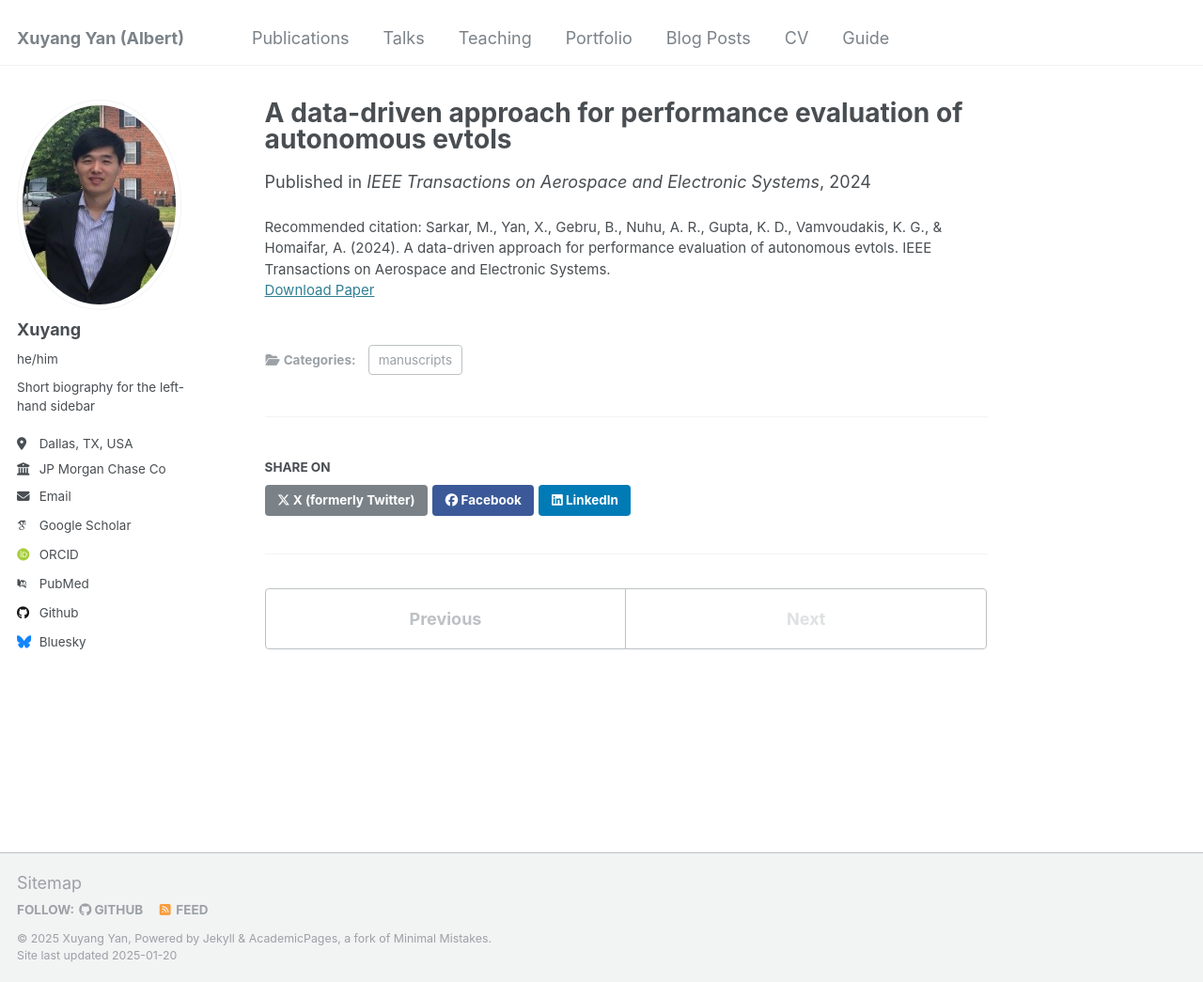
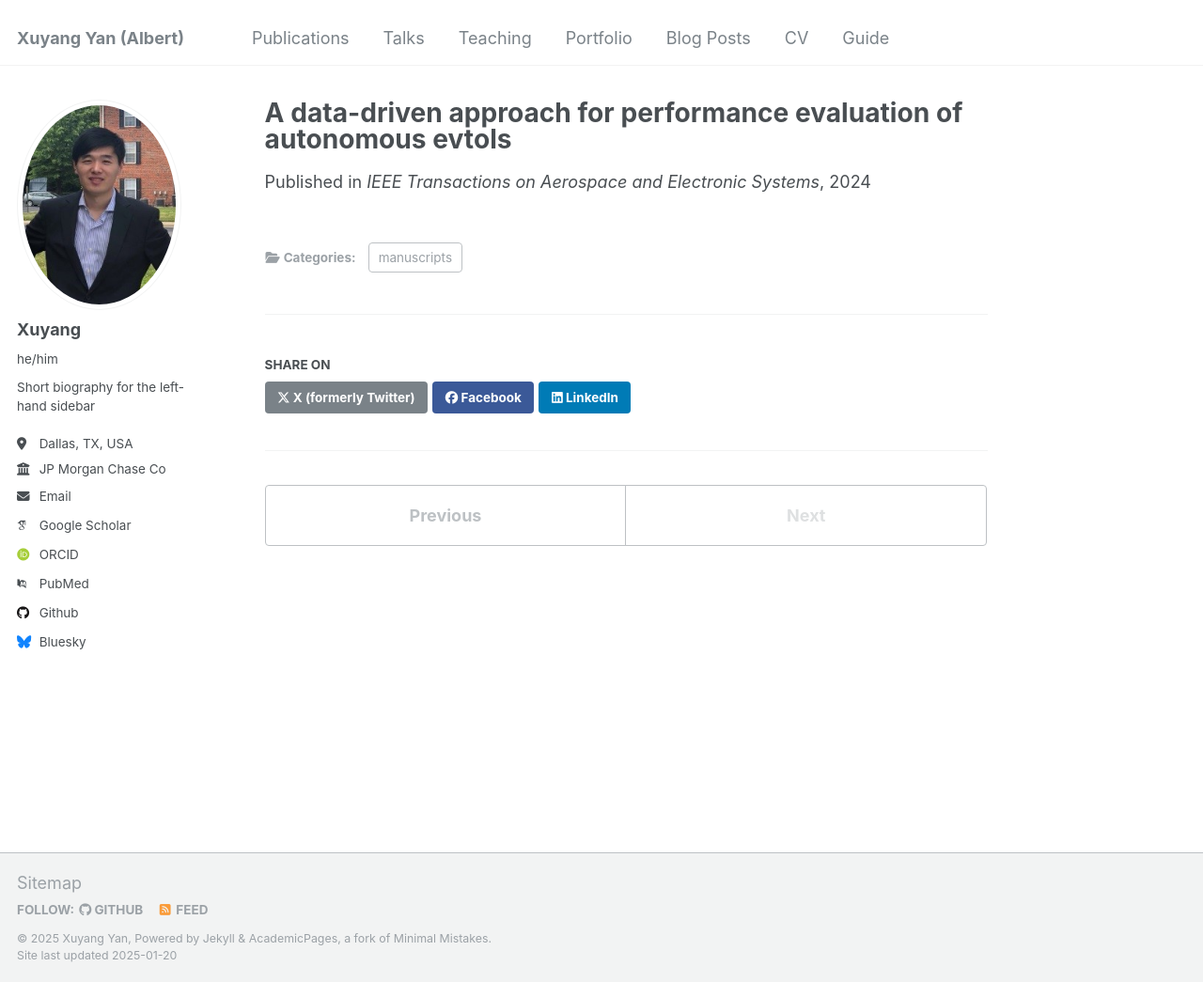
Before and after one commit to XuyangAbert/xuyangabert.github.io, a Jekyll site: the page built from _publications/2024-11-07-paper-title-number-1.md, in a window 1280 px wide and 1045 px high. Shown: the whole window at 94% size. Built offline with Jekyll 4.4.1, drawn with Linux system fonts in a browser that asks for light colours; some web fonts are replaced.

Commit message:
Update and rename 2024-11-07-paper-title-number-3.md to 2024-11-07-paper-title-number-1.md

```diff
--- a/_publications/2024-11-07-paper-title-number-3.md
+++ b/_publications/2024-11-07-paper-title-number-1.md
@@ -6,5 +6,4 @@ permalink: /publication/2024-11-07-Paper-1
 date: 2024-11-07
 venue: 'IEEE Transactions on Aerospace and Electronic Systems'
 paperurl: 'http://xuyangabert.github.io/files/paper1.pdf'
-citation: 'Sarkar, M., Yan, X., Gebru, B., Nuhu, A. R., Gupta, K. D., Vamvoudakis, K. G., & Homaifar, A. (2024). A data-driven approach for performance evaluation of autonomous evtols. IEEE Transactions on Aerospace and Electronic Systems.'
 ---
```
